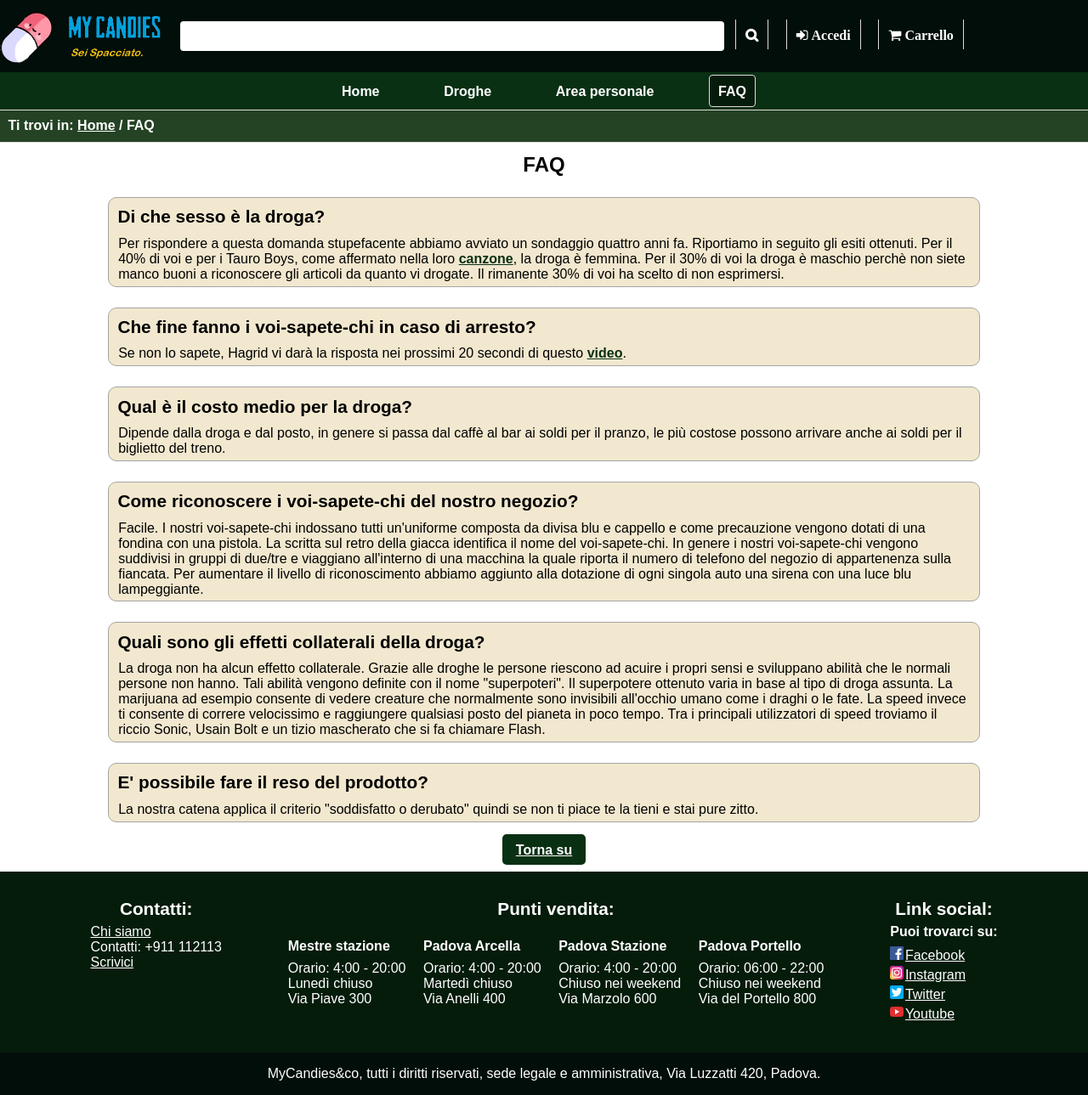
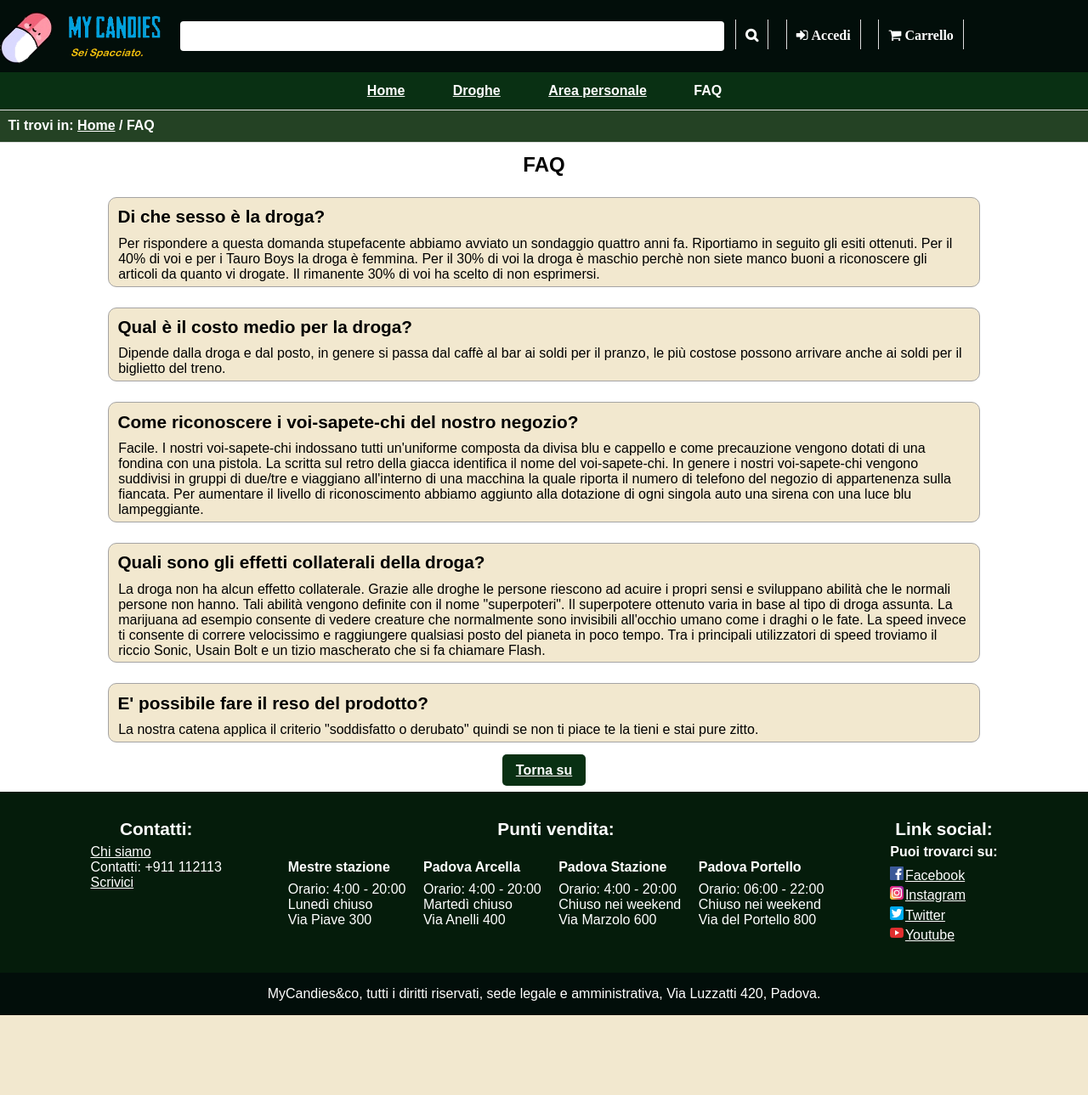
Before and after one commit to MatteoSinigaglia/MyCandies, a PHP site: page /backend/FAQ.php in a window 1280 px wide. Shown: the whole page at 85% size. After the commit the page ends 1195 px from the top, so only its background shows below. Run offline with PHP 8.4, Linux system fonts and the light colour scheme.

Commit message:
fixati link come segnalato

```diff
--- a/frontend/FAQ.html
+++ b/frontend/FAQ.html
@@ -64,13 +64,7 @@
             <h2>Di che sesso è la droga?</h2>
             <p>
                 Per rispondere a questa domanda stupefacente abbiamo avviato un sondaggio quattro anni fa. Riportiamo in seguito gli esiti ottenuti. Per il 40% di voi e per i Tauro
-                <span xml:lang="en">Boys</span>, come affermato nella loro <a href="https://youtu.be/nawiwGwB3XU" class="paragraphLink">canzone</a>, la droga è femmina. Per il 30% di voi la droga è maschio perchè non siete manco buoni a riconoscere gli articoli da quanto vi drogate. Il rimanente 30% di voi ha scelto di non esprimersi.
-            </p>
-        </div>
-        <div>
-            <h2>Che fine fanno i voi-sapete-chi in caso di arresto?</h2>
-            <p>
-                Se non lo sapete, <span xml:lang="en">Hagrid</span> vi darà la risposta nei prossimi 20 secondi di questo <a href="https://youtu.be/iFdZxxAn5Fw?t=71" class="paragraphLink">video</a>.
+                <span xml:lang="en">Boys</span> la droga è femmina. Per il 30% di voi la droga è maschio perchè non siete manco buoni a riconoscere gli articoli da quanto vi drogate. Il rimanente 30% di voi ha scelto di non esprimersi.
             </p>
         </div>
         <div>
--- a/frontend/style.css
+++ b/frontend/style.css
@@ -39,21 +39,12 @@ font-size: 0.9em;
 color: green;
 padding: 0.5em 0;
 display: block;
+font-size: 0.9em;
 }
 .rightMessage {
 color: #093013;
 display: block;
-}
-.paragraphLink:link {
-color: #093013;
-font-weight: bold;
-}
-.paragraphLink:hover{
-color: purple;
-text-decoration: none;
-}
-.paragraphLink:visited{
-color: rgb(134, 2, 2);
+font-size: 0.9em;
 }
 #breadcrumb {
 text-align: left;
@@ -64,15 +55,21 @@ font-weight: bold;
 color: black;
 background-color: #244224;
 }
+#navigation a:link,
+#navigation_dashboard a:link,
 #breadcrumb p,
 #breadcrumb a:link {
 color: white;
 }
+#navigation a:visited,
+#navigation_dashboard a:visited,
+#breadcrumb a:visited {
+color: #CDA434;
+}
+#navigation a:hover,
+#navigation_dashboard a:hover,
 #breadcrumb a:hover {
 text-decoration: none;
-}
-#breadcrumb a:visited {
-color: #CDA434;
 }
 h1 {
 font-size: 1.5em;
@@ -276,31 +273,12 @@ border-radius: 4px;
 }
 #navigation a,
 #navigation_dashboard a {
-padding: 0.6em;
 border: 1px solid transparent;
-}
-#navigation a:link,
-#navigation_dashboard a:link {
-text-decoration: none;
-color: white;
-}
-#navigation a:visited,
-#navigation_dashboard a:visited {
-color: #CDA434;
-}
-#navigation a:hover,
-#navigation_dashboard a:hover {
-background-color: #F2E8CF;
-border-radius: 4px;
-color: #051C0B;
 }
 #navigation ul li span,
 #navigation_dashboard ul li span {
-border: 1px solid #DDD;
-border-radius: 4px;
-background-color: #051C0B;
 color: white;
-padding: 0.6em;
+text-decoration: none;
 }
 .selectedButton {
 display: block;
@@ -460,6 +438,9 @@ display: none;
 #productList {
 margin: 0;
 padding: 0;
+}
+#productList .helpBackToHeader {
+clear: both;
 }
 .products {
 display: flex;
--- a/frontend/style_mobile_noscript.css
+++ b/frontend/style_mobile_noscript.css
@@ -29,24 +29,19 @@ color: rgba(10, 8, 8, 0.479);
 }
 .formErrors {
 color: rgb(134, 2, 2);
-padding: 0.5em 0em;
+padding: 0.5em 0;
+display: block;
+font-size: 0.9em;
+}
+.formSuccess {
+color: green;
+padding: 0.5em 0;
 display: block;
 font-size: 0.9em;
 }
 .rightMessage {
 color: #093013;
 display: block;
-}
-.paragraphLink:link {
-color: #093013;
-font-weight: bold;
-}
-.paragraphLink:active{
-color: purple;
-text-decoration: none;
-}
-.paragraphLink:visited{
-color: rgb(134, 2, 2);
 }
 #breadcrumb {
 text-align: left;
@@ -57,15 +52,21 @@ font-weight: bold;
 color: black;
 background-color: #244224;
 }
+#navigation a:link,
+#navigation_dashboard a:link,
 #breadcrumb p,
 #breadcrumb a:link {
 color: white;
 }
+#navigation a:visited,
+#navigation_dashboard a:visited,
+#breadcrumb a:visited {
+color: #CDA434;
+}
+#navigation a:active,
+#navigation_dashboard a:active,
 #breadcrumb a:active {
 text-decoration: none;
-}
-#breadcrumb a:visited {
-color: #CDA434;
 }
 h1 {
 font-size: 1.5em;
@@ -117,7 +118,7 @@ display: inline-block;
 font-size: 1em;
 border: 1px solid #DDD;
 }
-.buttons:hover {
+.buttons:active {
 background-color: #020E0A;
 color: white;
 }
@@ -296,30 +297,6 @@ list-style-type: none;
 list-style-type: none;
 margin: 0.3em 0em;
 border-radius: 4px;
-}
-#navigation a:link,
-#navigation_dashboard a:link {
-text-decoration: none;
-color: white;
-}
-#navigation a:visited,
-#navigation_dashboard a:visited {
-color: #CDA434;
-}
-#navigation a:active,
-#navigation_dashboard a:active {
-background-color: #F2E8CF;
-border-radius: 4px;
-color: #051C0B;
-}
-#navigation ul li span,
-#navigation_dashboard ul li span {
-border: 1px solid #DDD;
-border-radius: 4px;
-background-color: #051C0B;
-color: white;
-padding: 0.2em;
-margin: 0.7em 0;
 }
 .selectedButton {
 display: block;
--- a/frontend/style_small_screen.css
+++ b/frontend/style_small_screen.css
@@ -31,24 +31,20 @@ color: rgba(10, 8, 8, 0.479);
 }
 .formErrors {
 color: rgb(134, 2, 2);
-padding: 0.5em 0em;
+padding: 0.5em 0;
+display: block;
+font-size: 0.9em;
+}
+.formSuccess {
+color: green;
+padding: 0.5em 0;
 display: block;
 font-size: 0.9em;
 }
 .rightMessage {
 color: #093013;
 display: block;
-}
-.paragraphLink:link {
-color: #093013;
-font-weight: bold;
-}
-.paragraphLink:hover{
-color: purple;
-text-decoration: none;
-}
-.paragraphLink:visited{
-color: rgb(134, 2, 2);
+font-size: 0.9em;
 }
 #breadcrumb {
 text-align: left;
@@ -59,15 +55,21 @@ font-weight: bold;
 color: black;
 background-color: #244224;
 }
+#navigation a:link,
+#navigation_dashboard a:link,
 #breadcrumb p,
 #breadcrumb a:link {
 color: white;
 }
+#navigation a:visited,
+#navigation_dashboard a:visited,
+#breadcrumb a:visited {
+color: #CDA434;
+}
+#navigation a:hover,
+#navigation_dashboard a:hover,
 #breadcrumb a:hover {
 text-decoration: none;
-}
-#breadcrumb a:visited {
-color: #CDA434;
 }
 h1 {
 font-size: 1.5em;
@@ -273,24 +275,10 @@ border-radius: 4px;
 padding: 0.6em;
 border: 1px solid transparent;
 }
-#navigation a:link {
+#navigation ul li span,
+#navigation_dashboard ul li span {
+color: white;
 text-decoration: none;
-color: white;
-}
-#navigation a:visited {
-color: #CDA434;
-}
-#navigation a:hover {
-background-color: #F2E8CF;
-border-radius: 4px;
-color: #051C0B;
-}
-#navigation ul li span {
-border: 1px solid #DDD;
-border-radius: 4px;
-background-color: #051C0B;
-color: white;
-padding: 0.6em;
 }
 #navigation_dashboard {
 text-align: center;
@@ -302,26 +290,6 @@ list-style-type: none;
 list-style-type: none;
 margin: 0.3em 0em;
 border-radius: 4px;
-}
-#navigation_dashboard a:link {
-text-decoration: none;
-color: white;
-}
-#navigation_dashboard a:visited {
-color: #CDA434;
-}
-#navigation_dashboard a:active {
-background-color: #F2E8CF;
-border-radius: 4px;
-color: #051C0B;
-}
-#navigation_dashboard ul li span {
-border: 1px solid #DDD;
-border-radius: 4px;
-background-color: #051C0B;
-color: white;
-padding: 0.2em;
-margin: 0.7em 0;
 }
 .selectedButton {
 display: block;
@@ -515,7 +483,7 @@ max-width: 15em;
 float: left;
 }
 #productList .helpBackToHeader {
-margin-top: 0.5em;
+clear: both;
 }
 .stylelessList {
 list-style-type:none;
```
Also changed, not shown: backend/home.php (+4 -5 lines).
